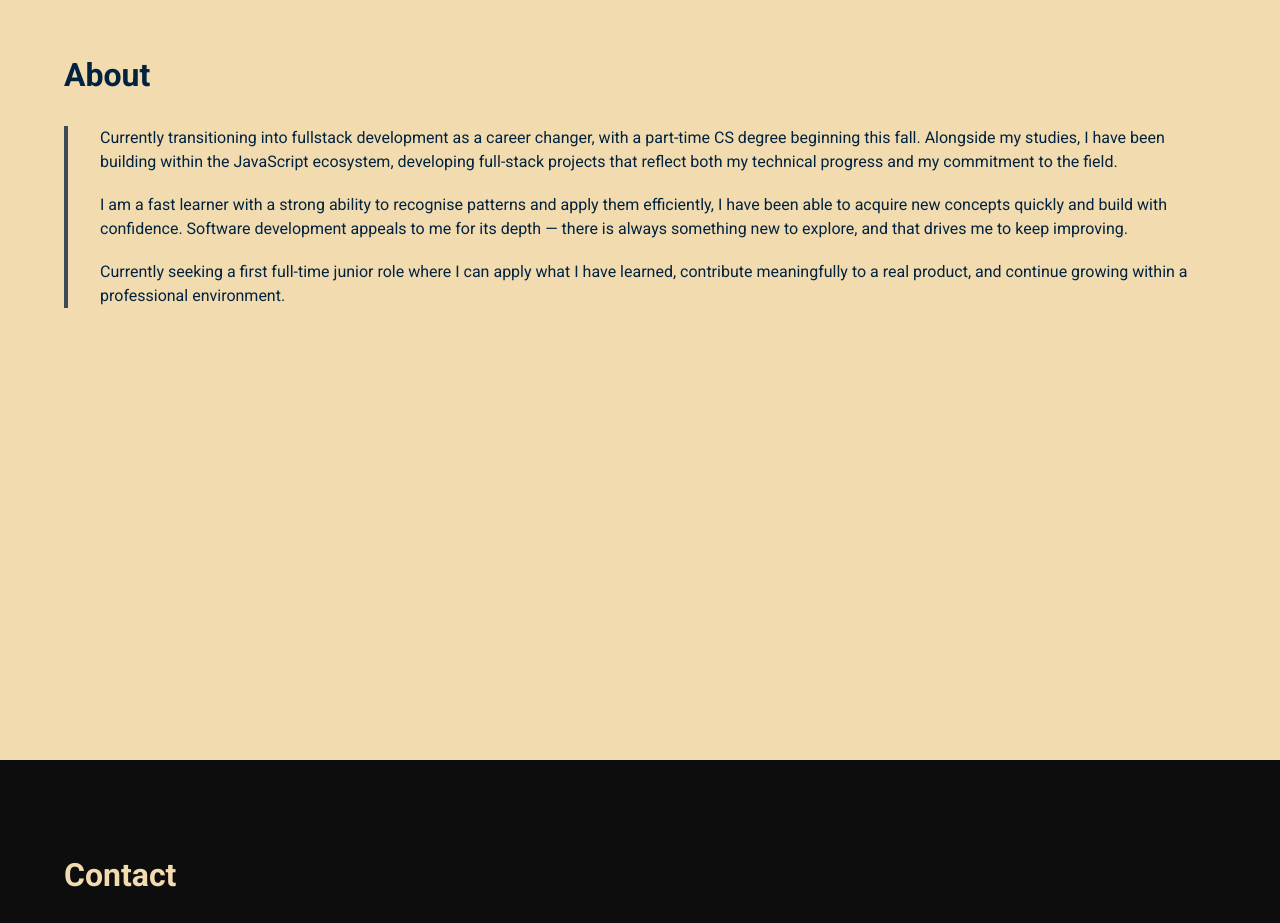
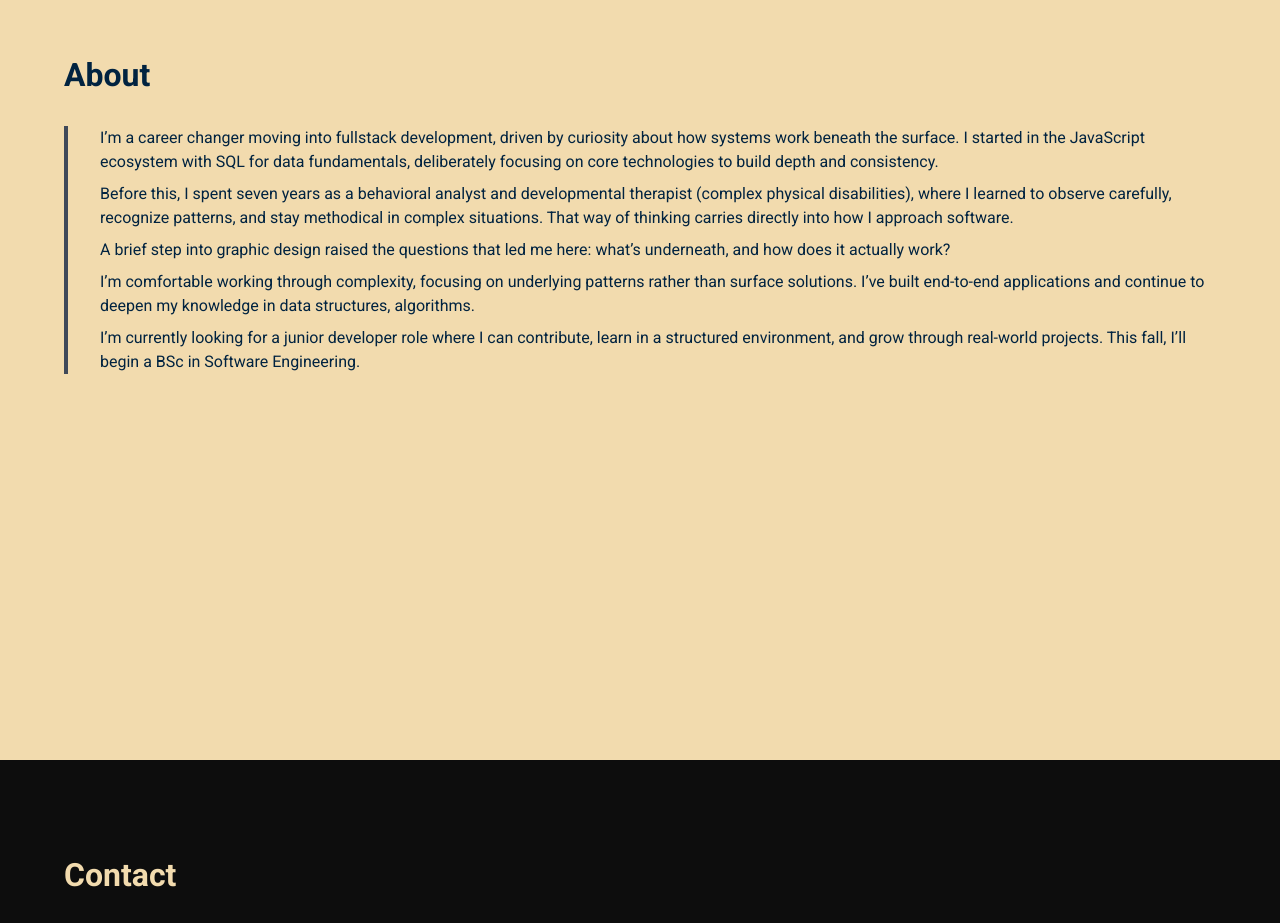
Before and after one commit to martinapapp/portfolioSite, a website built with Vite: page index.html in a window 1280 px wide. Shown: the part 2440-3363 px from the top of the page. Built offline with nearby package versions, Linux system fonts and the light colour scheme.

Commit message:
fix: update resume and About section

```diff
--- a/index.html
+++ b/index.html
@@ -53,9 +53,11 @@
   <section id="about">
     <h2>About</h2>
     <div class="about-container">
-      <p class="about-paragraph">Currently transitioning into fullstack development as a career changer, with a part-time CS degree beginning this fall. Alongside my studies, I have been building within the JavaScript ecosystem, developing full-stack projects that reflect both my technical progress and my commitment to the field.</p>
-      <p class="about-paragraph">I am a fast learner with a strong ability to recognise patterns and apply them efficiently, I have been able to acquire new concepts quickly and build with confidence. Software development appeals to me for its depth — there is always something new to explore, and that drives me to keep improving.</p>
-      <p class="about-paragraph">Currently seeking a first full-time junior role where I can apply what I have learned, contribute meaningfully to a real product, and continue growing within a professional environment.</p>
+      <p class="about-paragraph">I’m a career changer moving into fullstack development, driven by curiosity about how systems work beneath the surface. I started in the JavaScript ecosystem with SQL for data fundamentals, deliberately focusing on core technologies to build depth and consistency.</p>
+      <p class="about-paragraph">Before this, I spent seven years as a behavioral analyst and developmental therapist (complex physical disabilities), where I learned to observe carefully, recognize patterns, and stay methodical in complex situations. That way of thinking carries directly into how I approach software.</p>
+      <p class="about-paragraph">A brief step into graphic design raised the questions that led me here: what’s underneath, and how does it actually work?</p>
+      <p class="about-paragraph">I’m comfortable working through complexity, focusing on underlying patterns rather than surface solutions. I’ve built end-to-end applications and continue to deepen my knowledge in data structures, algorithms.</p>
+      <p class="about-paragraph">I’m currently looking for a junior developer role where I can contribute, learn in a structured environment, and grow through real-world projects. This fall, I’ll begin a BSc in Software Engineering.</p>
     </div>
   </section>
 
--- a/style.css
+++ b/style.css
@@ -251,7 +251,7 @@ a.more-link:hover{
   padding-left: 2em;
 }
 .about-paragraph{
-  margin-bottom: 1.2em;
+  margin-bottom: 0.5em;
   line-height: 1.5;
 }
 
```
Also changed, not shown: 1 other file.
